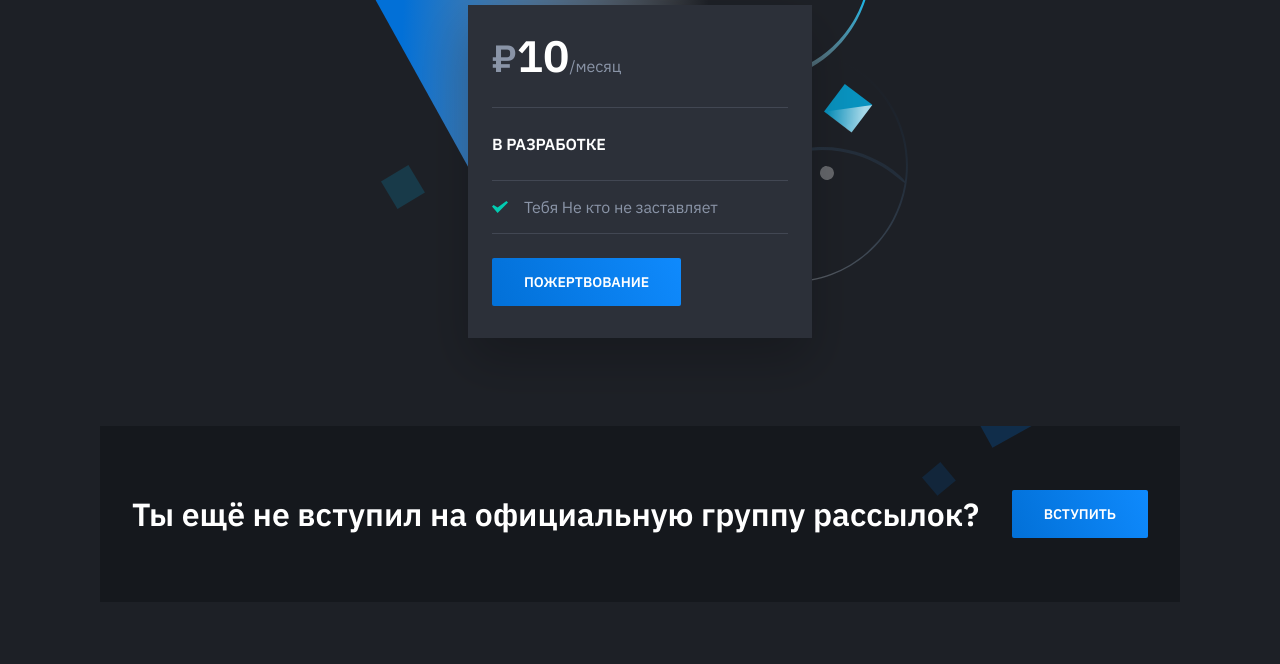
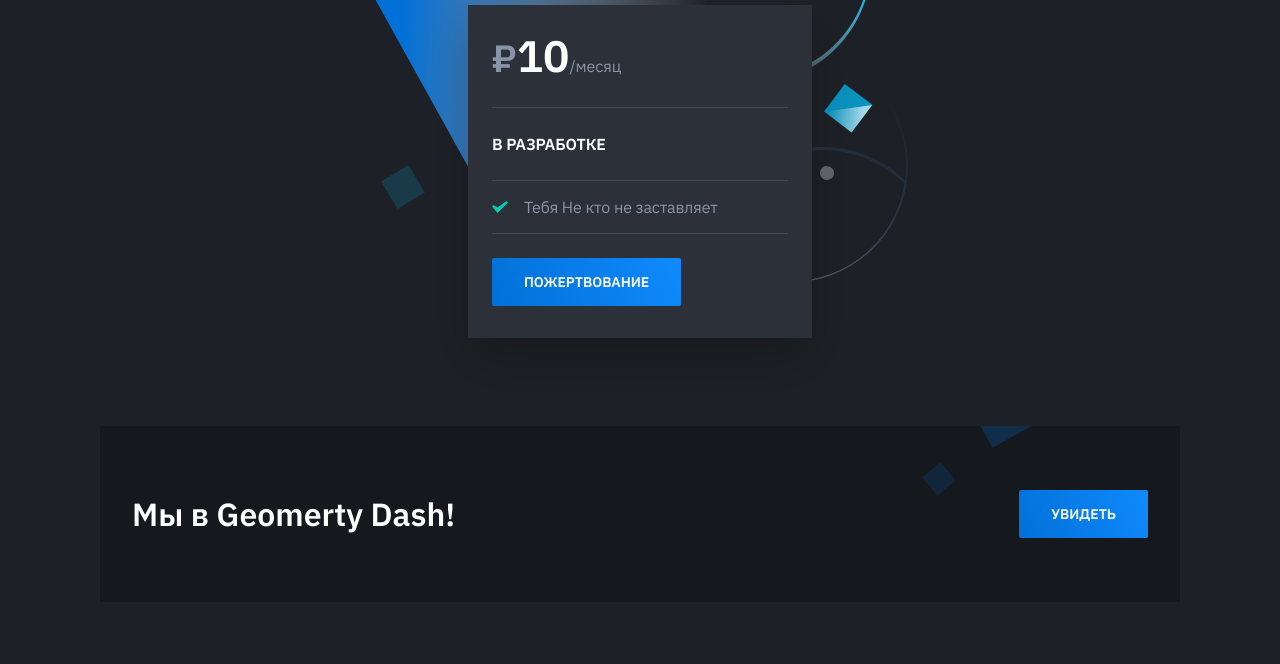
Before and after one commit to EMOYT/NEWDO, a plain HTML site: page index.html in a window 1280 px wide. Shown: the part 1603-2267 px from the top of the page. Drawn offline with nearby package versions, Linux system fonts and the light colour scheme; files whose address does not match are found by name.

Commit message:
Update index.html

```diff
--- a/index.html
+++ b/index.html
@@ -133,9 +133,9 @@
 			<section class="cta section">
 				<div class="container">
 					<div class="cta-inner section-inner">
-						<h3 class="section-title mt-0">Ты ещё не вступил на официальную группу рассылок?</h3>
+						<h3 class="section-title mt-0">Мы в Geomerty Dash!</h3>
 						<div class="cta-cta">
-							<a class="button button-primary button-wide-mobile" href="https://discord.gg/RXzpCC6mTB">Вступить</a>
+							<a class="button button-primary button-wide-mobile" href="https://gdbrowser.com/u/d4nilyt">Увидеть</a>
 						</div>
 					</div>
 				</div>
```
